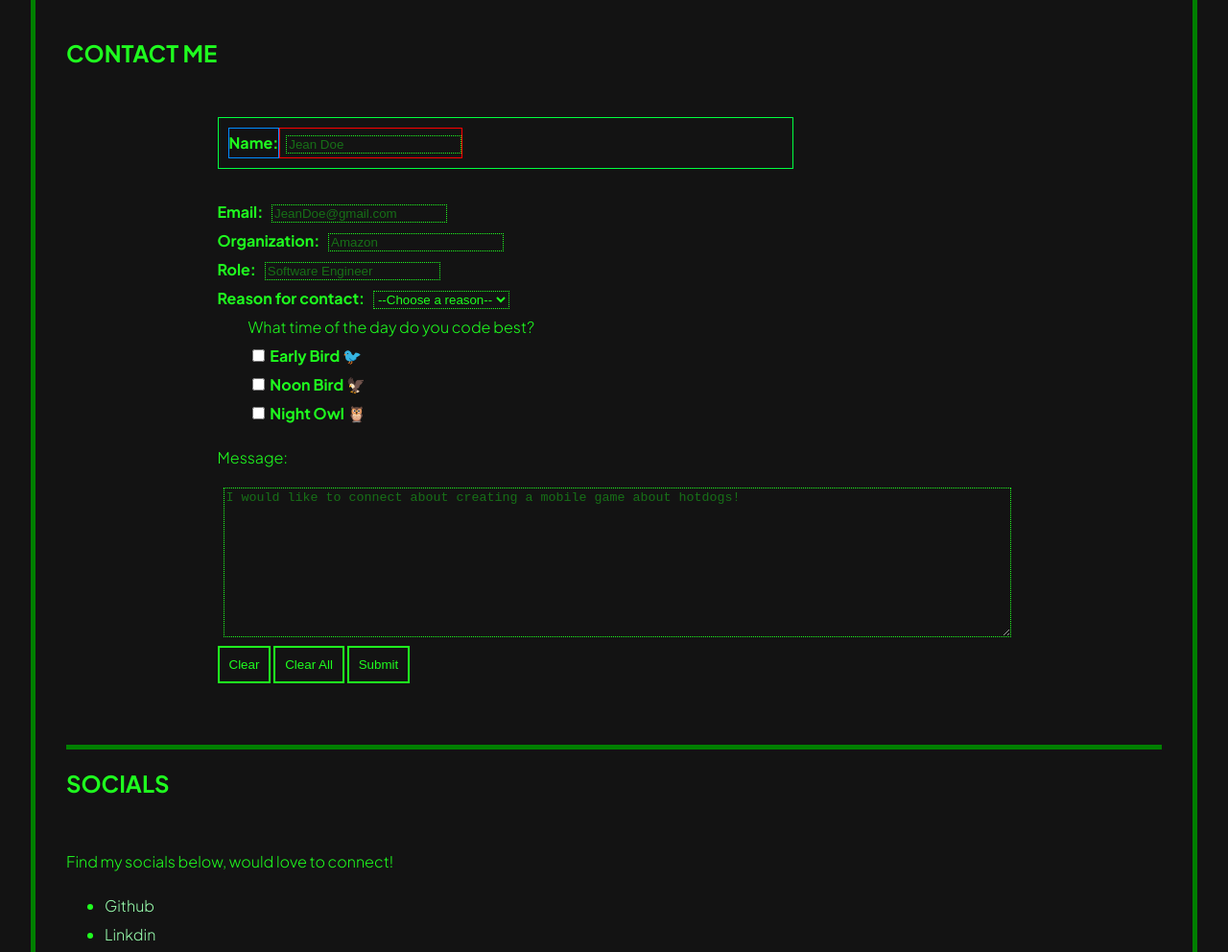
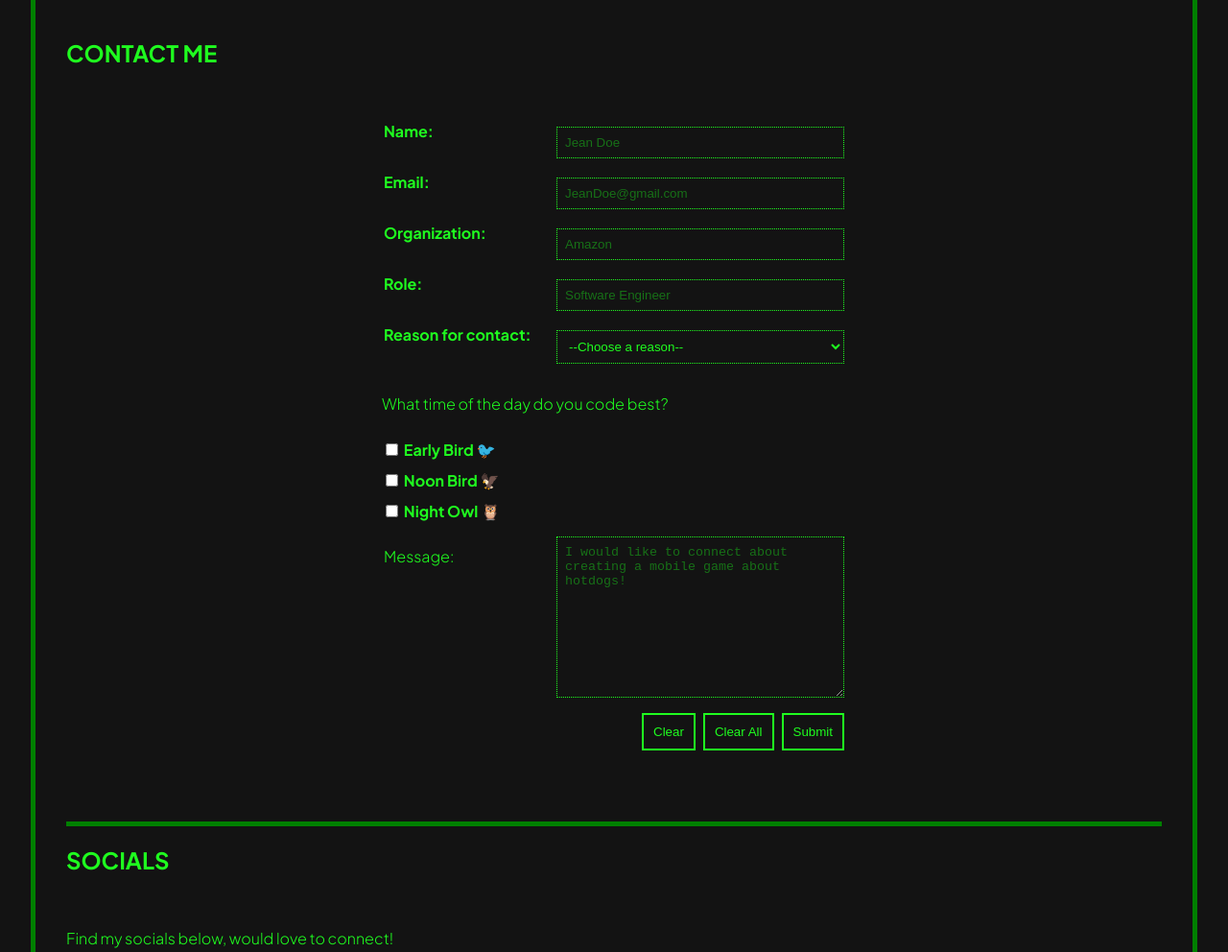
Before and after one commit to cmesias/Carl-M-CV-SB-Project-1-Exercise2-3, a plain HTML site: page index.html in a window 1280 px wide. Shown: the part 3500-4492 px from the top of the page at 96% size. Drawn offline with Linux system fonts and the light colour scheme; a web font is replaced by a local one.

Commit message:
Add divs around our elements in contact section
They are also formatted as the expected output using flexbox.

```diff
--- a/index.html
+++ b/index.html
@@ -278,8 +278,8 @@
         <!-- Container for forms -->
         <div class="container-forms">
           <form action="#" method="get">
+
             <!-- Name -->
-
             <!-- container -->
             <div class="form-items">
               <!-- label -->
@@ -291,25 +291,52 @@
                 <input class="form-text" type="text" name="name" id="name" placeholder="Jean Doe" required>
               </div>
             </div>
-            <br>
 
             <!-- Email -->
+            <div class="form-items">
+              <!-- label -->
+              <div class="labels">
                 <label for="email">Email: </label>
+              </div>
+              <!-- input -->
+              <div class="inputs">
                 <input class="form-text" type="text" name="email" id="email" placeholder="JeanDoe@gmail.com" required>
-            <br>
+              </div>
+            </div>
 
             <!-- Organization -->
+            <div class="form-items">
+              <!-- label -->
+              <div class="labels">
                 <label for="organization">Organization: </label>
-            <input class="form-text" type="text" name="organization" id="organization" placeholder="Amazon" required>
-            <br>
+              </div>
+              <!-- input -->
+              <div class="inputs">
+                <input class="form-text" type="text" name="organization" id=" organization" placeholder="Amazon" required>
+              </div>
+            </div>
 
             <!-- Role -->
+            <div class="form-items">
+              <!-- label -->
+              <div class="labels">
                 <label for="role">Role: </label>
+              </div>
+              <!-- input -->
+              <div class="inputs">
                 <input class="form-text" type="text" name="role" id="role" placeholder="Software Engineer" required>
-            <br>
+              </div>
+            </div>
 
             <!-- Reason for Contact -->
+            <div class="form-items">
+              <!-- label -->
+              <div class="labels">
                 <label for="reason">Reason for contact: </label>
+              </div>
+
+              <!-- input -->
+              <div class="inputs">
                 <select class="form-text" name="reason" id="reason" required>
                   <option value="">--Choose a reason--</option>
                   <option value="intern">Internship Offer</option>
@@ -317,6 +344,8 @@
                   <option value="job">Hackathon</option>
                   <option value="connect">Connect!</option>
                 </select>
+              </div>
+            </div>
 
             <!-- Checkbox Question -->
             <div class="checkbox-questions">
@@ -339,8 +368,18 @@
             </div>
 
             <!-- Message -->
+
+            <!-- Role -->
+            <div class="form-items">
+              <!-- label -->
+              <div class="labels">
                 <p>Message:</p>
                 <label for="msg"></label>
+              </div>
+              <!-- input -->
+              <div class="inputs">
+
+                <!-- Text area for message -->
                 <textarea class="form-text" placeholder="I would like to connect about creating a mobile game about hotdogs!"
                 name="msg" id="msg"
                 cols="100" rows="10"
@@ -349,20 +388,27 @@
                 required></textarea>
                 <br>
 
-            <!-- Clear text Button-->
-            <!-- We have to specify the type of button, otherwise it would be type ="submit" which would refresh the page instead of clearing the textarea -->
-            <!-- onclick - Event listner -->
+                <div class="btns">
+                  <!-- Clear Button -->
                   <button type="button" onclick="document.getElementById('msg').value = ''">
                     Clear
                   </button>
-
+                  <!-- Reset Button -->
                   <button type="reset">
                     Clear All
                   </button>
-
                   <!-- Submit Button -->
                   <button type="submit">Submit</button>
-            <br>
+                </div>
+              </div>
+            </div>
+
+
+
+
+
+
+
           </form>
         </div>
       </section>
@@ -385,7 +431,7 @@
             </li>
           </ul>
         </nav>
-        <p><b>Website</b> <a href="#"><b>repo</b></a></p>
+        <p><b>Website</b> <a href="https://github.com/cmesias/Carl-M-CV-SB-Project-1-Exercise2-3"><b>repo</b></a></p>
         <p>Learn more about my journey with <a href="https://www.springboard.com/workshops/software-development-career-program/learn#/dashboard">Springboard</a>.</p>
       </section>
     </footer>
--- a/style.css
+++ b/style.css
@@ -166,12 +166,8 @@ th {
 
 /* Adds padding on the left side of the checkbox questions */
 .checkbox-questions {
-    padding-left: 32px;
-}
-
-/* Removes margins */
-.checkbox-questions > p {
-    margin: 0;
+    line-height: 32px;
+    padding-left: 8px;
 }
 
 /* Add css stylng to buttons */
@@ -195,27 +191,20 @@ form * {
 .container-forms {
     display: flex;
     justify-content: center;
+    line-height: 10px;
 }
 
 .form-items {
     display: flex;
-    width: 600px;
-    border: 1px rgb(0, 255, 64) solid;
+    justify-content: space-between;
+    width: 500px;
     /* This is only here so I can see the border colors for labels and inputs */
     padding: 10px;
 }
 
-/* TODO [ ] -This isn't working as intended, this was supposed to put the position on the far left of the container-form div */
-.labels {
-    align-self: flex-start;
-    border: 1px rgb(0, 140, 255) solid;
-}
-
-/* TODO [ ] -This isn't working as intended, this was supposed to put the position on the far right of the container-form div
-   but it's not working. */
+/* Align to right side */
 .inputs {
-    align-self: flex-end;
-    border: 1px rgb(255, 0, 0) solid;
+    right: 0%;
 }
 
 /* Add css stylng to buttons on hover */
@@ -234,10 +223,20 @@ button:active {
 
 /* Set a dotted border around our textarea, inputs that have type text and our select element */
 .form-text {
+    padding: 8px;
     background-color: rgba(19, 19, 19);
     border: rgb(31, 253, 31), 1px dotted;
     color: rgb(31, 253, 31);
     margin-left: 6px;
+    width: 300px;
+}
+
+/* Add flexbox to our three butons so that we can align to the end */
+.btns {
+    display: flex;
+    justify-content: flex-end;
+    gap: 8px;
+    padding-top: 16px;
 }
 
 /* Set textarea & input placeholder text color to half transparent */
```
Lines whose indentation alone changed are shown as unchanged.
